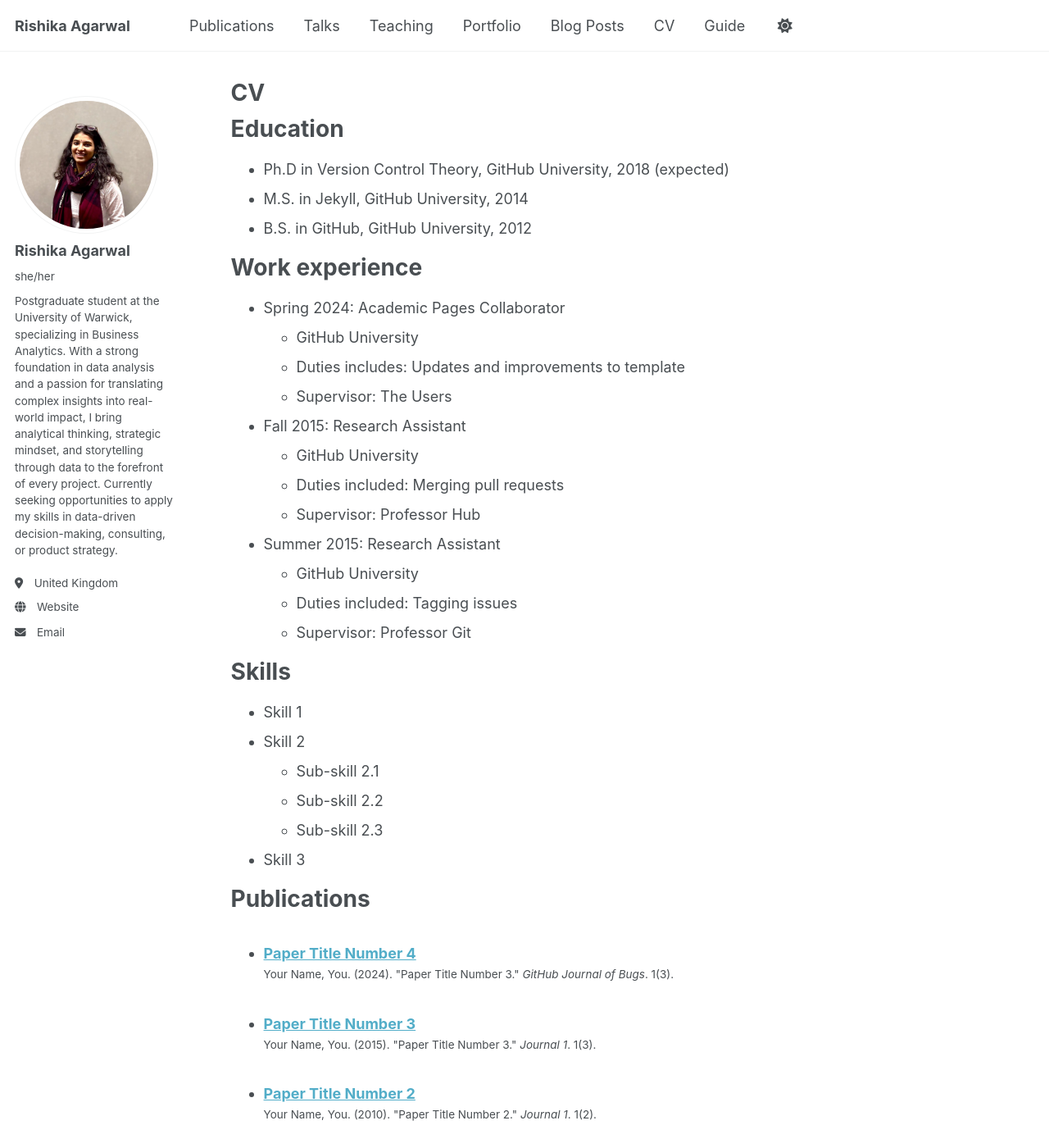
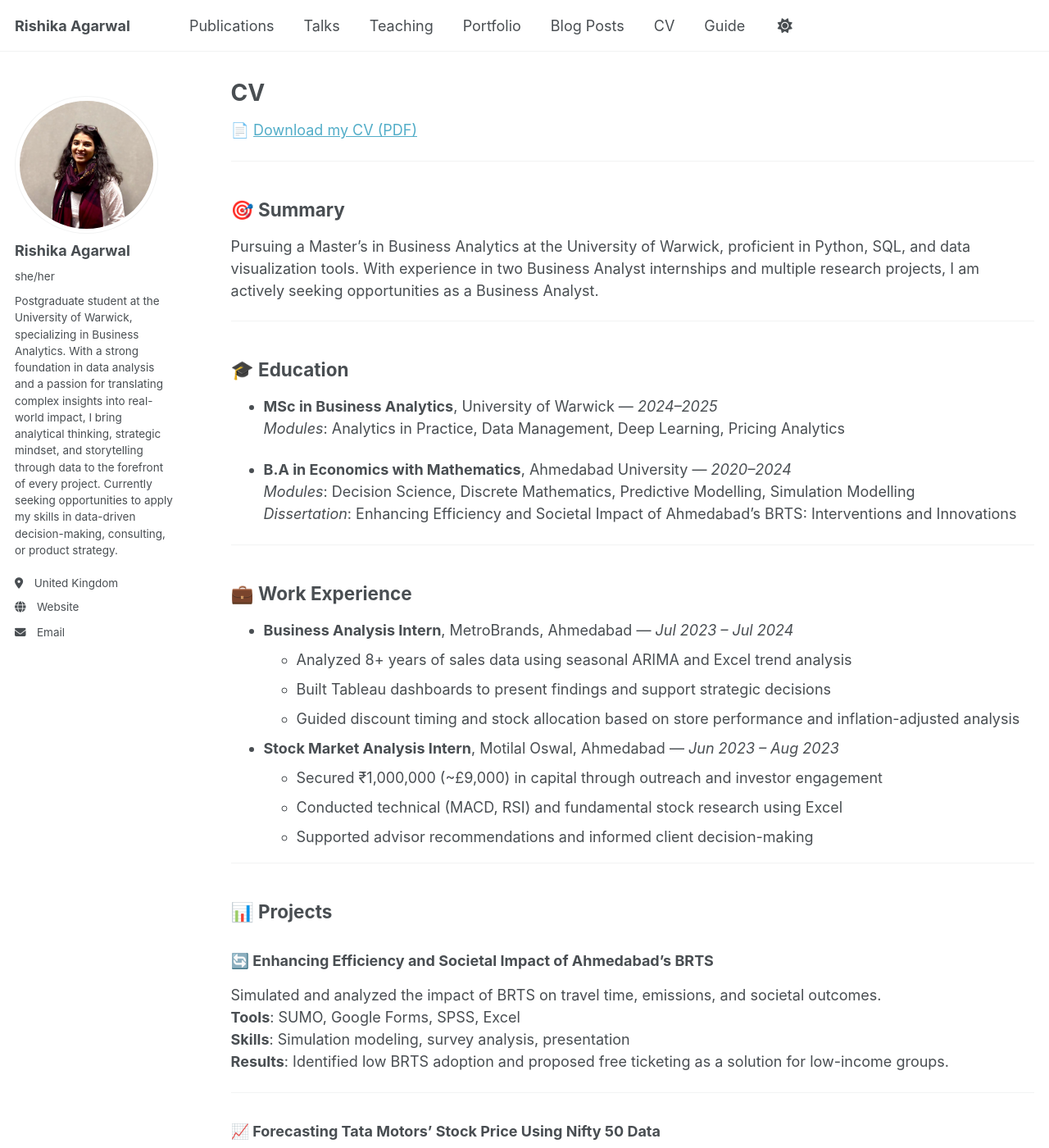
Before and after one commit to RishikaAgarwal2025/RishikaAgarwal2025.github.io, a Jekyll site: the page built from _pages/cv.md, in a window 1280 px wide and 1400 px high. Shown: the whole window at 82% size. Built offline with Jekyll 4.4.1, drawn with Linux system fonts in a browser that asks for light colours; some of the changed text lies outside the part shown.

Commit message:
Update cv.md

```diff
--- a/_pages/cv.md
+++ b/_pages/cv.md
@@ -9,56 +9,150 @@
 
 {% include base_path %}
 
-Education
-======
-* Ph.D in Version Control Theory, GitHub University, 2018 (expected)
-* M.S. in Jekyll, GitHub University, 2014
-* B.S. in GitHub, GitHub University, 2012
+📄 [Download my CV (PDF)](/Rishika_Agarwal_CV.pdf)
 
-Work experience
-======
-* Spring 2024: Academic Pages Collaborator
-  * GitHub University
-  * Duties includes: Updates and improvements to template
-  * Supervisor: The Users
+---
 
-* Fall 2015: Research Assistant
-  * GitHub University
-  * Duties included: Merging pull requests
-  * Supervisor: Professor Hub
+## 🎯 Summary
 
-* Summer 2015: Research Assistant
-  * GitHub University
-  * Duties included: Tagging issues
-  * Supervisor: Professor Git
+Pursuing a Master’s in Business Analytics at the University of Warwick, proficient in Python, SQL, and data visualization tools. With experience in two Business Analyst internships and multiple research projects, I am actively seeking opportunities as a Business Analyst.
 
-Skills
-======
-* Skill 1
-* Skill 2
-  * Sub-skill 2.1
-  * Sub-skill 2.2
-  * Sub-skill 2.3
-* Skill 3
+---
 
-Publications
-======
-  <ul>{% for post in site.publications reversed %}
-    {% include archive-single-cv.html %}
-  {% endfor %}</ul>
+## 🎓 Education
 
-Talks
-======
-  <ul>{% for post in site.talks reversed %}
-    {% include archive-single-talk-cv.html  %}
-  {% endfor %}</ul>
+- **MSc in Business Analytics**, University of Warwick — *2024–2025*
+  *Modules*: Analytics in Practice, Data Management, Deep Learning, Pricing Analytics
 
-Teaching
-======
-  <ul>{% for post in site.teaching reversed %}
-    {% include archive-single-cv.html %}
-  {% endfor %}</ul>
+- **B.A in Economics with Mathematics**, Ahmedabad University — *2020–2024*
+  *Modules*: Decision Science, Discrete Mathematics, Predictive Modelling, Simulation Modelling
+  *Dissertation*: Enhancing Efficiency and Societal Impact of Ahmedabad's BRTS: Interventions and Innovations
 
-Service and leadership
-======
-* Currently signed in to 43 different slack teams
+---
+
+## 💼 Work Experience
+
+- **Business Analysis Intern**, MetroBrands, Ahmedabad — *Jul 2023 – Jul 2024*
+  - Analyzed 8+ years of sales data using seasonal ARIMA and Excel trend analysis
+  - Built Tableau dashboards to present findings and support strategic decisions
+  - Guided discount timing and stock allocation based on store performance and inflation-adjusted analysis
+
+- **Stock Market Analysis Intern**, Motilal Oswal, Ahmedabad — *Jun 2023 – Aug 2023*
+  - Secured ₹1,000,000 (~£9,000) in capital through outreach and investor engagement
+  - Conducted technical (MACD, RSI) and fundamental stock research using Excel
+  - Supported advisor recommendations and informed client decision-making
+
+---
+
+## 📊 Projects
+
+### 🔄 Enhancing Efficiency and Societal Impact of Ahmedabad's BRTS
+Simulated and analyzed the impact of BRTS on travel time, emissions, and societal outcomes.
+**Tools**: SUMO, Google Forms, SPSS, Excel
+**Skills**: Simulation modeling, survey analysis, presentation
+**Results**: Identified low BRTS adoption and proposed free ticketing as a solution for low-income groups.
+
+---
+
+### 📈 Forecasting Tata Motors' Stock Price Using Nifty 50 Data
+Used ARIMA models to predict stock price trends using 10+ years of historical data.
+**Tools**: Excel, Word, Stata
+**Skills**: Time series forecasting, financial analytics
+**Results**: Found short-term dip in 2024 followed by upward trend using BIC-optimized models.
+
+---
+
+### 🧠 Data Management – SQL for Subscription Business
+Designed and implemented a data product for a simulated magazine business (BABA) using synthetic data.
+**Tools**: Python (Faker), SQL, Excel
+**Skills**: Data engineering, business insight generation
+**Results**: Delivered insights on user behavior and revenue, based on realistic simulated datasets.
+
+---
+
+### 🧪 Treatment Control Testing – A/B Testing
+Evaluated a computer model’s decision-making improvement in a lending firm using A/B testing.
+**Tools**: R
+**Skills**: Experimental design, statistical analysis
+**Results**: Reduced Type I/II errors significantly; suggested a larger sample and more control for future tests.
+
+---
+
+### 💰 Pricing Analytics – Optimization for BuildMax Rentals
+Optimized pricing and fleet strategy using linear programming.
+**Tools**: Python (Pyomo), Excel
+**Skills**: Revenue management, price optimization
+**Results**: Highlighted need for granularity in demand data and fleet constraints; proposed RM-based improvements.
+
+---
+
+### 🔍 Analytics in Practice – Review Prediction for eCommerce
+Built ML models to predict customers likely to leave positive reviews for the Nile platform.
+**Tools**: Python (XGB, SVM, Logistic Regression), PowerPoint
+**Skills**: Classification, predictive modeling
+**Results**: Identified underfitting issues; recommended feature engineering and data rebalancing.
+
+---
+
+### 📊 Business Statistics – Retail, Health & Location Analytics
+Analyzed retail and health data using R across 3 datasets.
+**Tools**: R, RMarkdown
+**Skills**: EDA, regression modeling, socioeconomic analysis
+**Results**: Found key health predictors and satisfaction drivers; delivered actionable insights.
+
+---
+
+### 🏢 Understanding Business for Analysts – MyProtein Case Study
+Assessed MyProtein’s data strategy and proposed a personalized AI fitness solution.
+**Tools**: Word, PowerPoint
+**Skills**: DELTA framework, risk analysis, stakeholder analysis
+**Results**: Proposed pilot project and integration into broader personalization strategy.
+
+---
+
+## 🛠 Skills
+
+- **Programming & Tools**: Python, SQL, R, SPSS, Pyomo, Excel, Tableau, Power BI, Seaborn, Matplotlib
+- **Languages**: English (Professional), Hindi (Intermediate), Gujarati (Native), Sanskrit (Beginner)
+- **Certificates**: Google App Developer, Google Scratch Programming, Tableau (WageIndicator), 5-Year Arts Proficiency
+
+---
+
+## 📚 Publications
+
+<ul>{% for post in site.publications reversed %}
+  {% include archive-single-cv.html %}
+{% endfor %}</ul>
+
+---
+
+## 🎤 Talks
+
+<ul>{% for post in site.talks reversed %}
+  {% include archive-single-talk-cv.html %}
+{% endfor %}</ul>
+
+---
+
+## 👩‍🏫 Teaching
+
+- **Teaching Assistant**, Ahmedabad University — *2023*
+  Supported delivery and engagement for the undergraduate course **Political Psychology**.
+
+<ul>{% for post in site.teaching reversed %}
+  {% include archive-single-cv.html %}
+{% endfor %}</ul>
+
+---
+
+## 🤝 Service and Leadership
+
+- Collaborated with public health authorities for malaria and dengue mitigation projects in Ahmedabad
+- Conducted city-wide surveys and simulations for policy-relevant outcomes
+- Peer mentoring and academic guidance for MSc students
+
+---
+
+📧 rishikaagarwal544@gmail.com
+🔗 [LinkedIn](http://www.linkedin.com/in/rishika-agarwal-uk)
+🐙 [GitHub](https://github.com/RishikaAgarwal2025/Business-Analysis-Portfolio)
```
